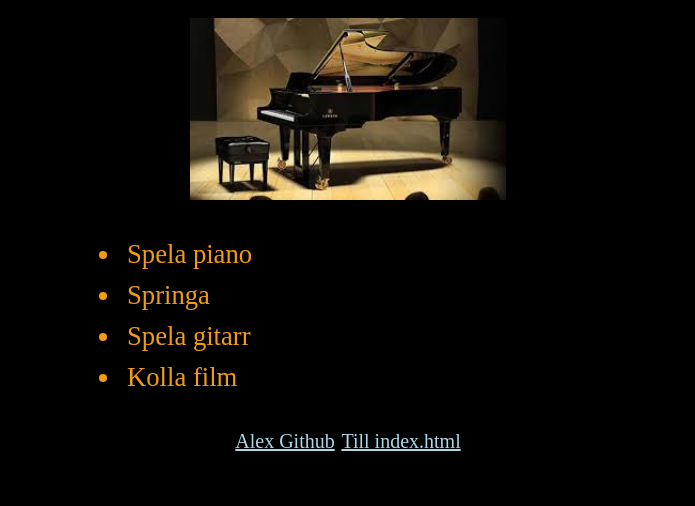
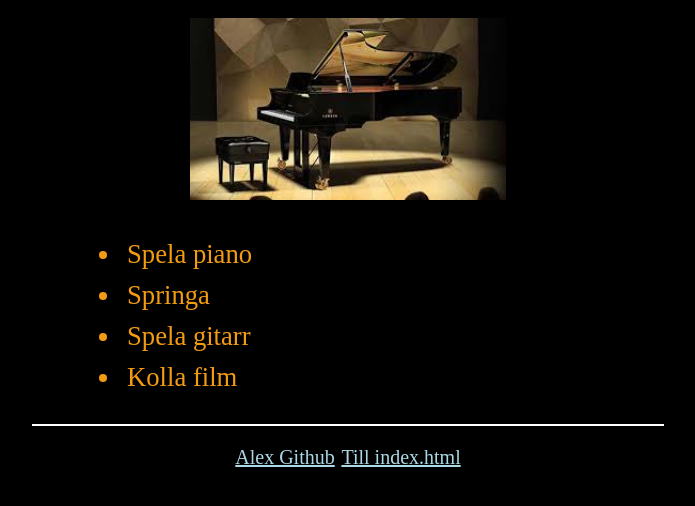
Before and after one commit to fredb77/Hackaton_grupp3, a plain HTML site: page script/alexander_nilsson.html in a window 1280 px wide. Shown: the part 188-694 px from the top of the page, without its empty margins (292-987 px from the left). Drawn offline with Linux system fonts and the light colour scheme.

Commit message:
Lade till en linje

```diff
--- a/script/alexander_nilsson.html
+++ b/script/alexander_nilsson.html
@@ -54,6 +54,7 @@
         <li>Spela gitarr</li>
         <li>Kolla film</li>
     </ul>
+    <hr color="white">
     <a target="blank" href="https://github.com/alex-nil">Alex Github</a>
     <a href="../">Till index.html</a>
     </div>
```
